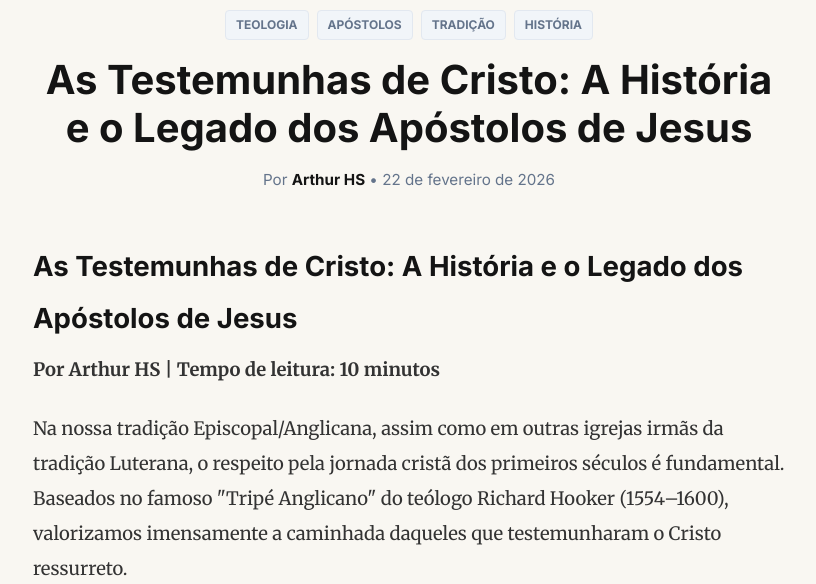
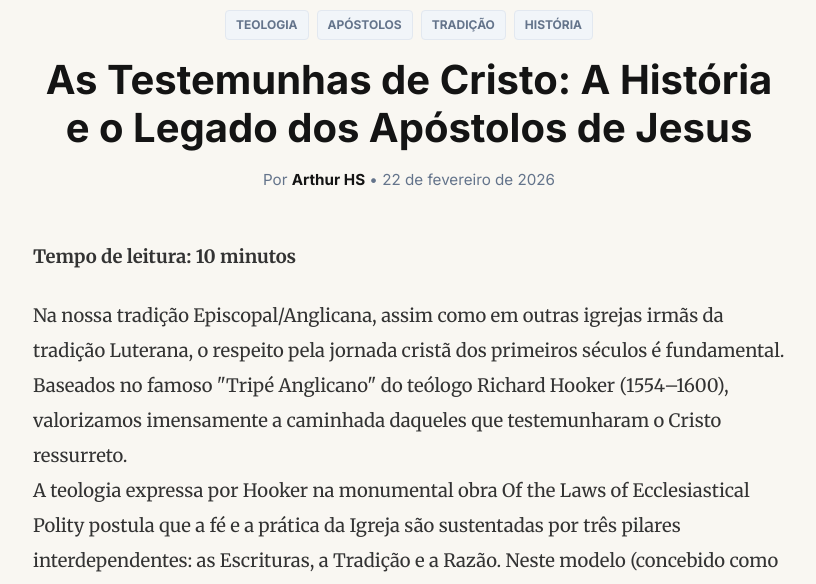
Before and after one commit to arthurha1204/ebd-portal, an Eleventy site: page src/artigos/2026-02-22-as-testemunhas-de-cristo-a-história-e-o-legado-dos-apóstolos-de-jesus.md in a window 1280 px wide. Shown: the part 659-1243 px from the top of the page, without its empty margins (231-1047 px from the left). Built offline with nearby package versions, Linux system fonts and the light colour scheme; Eleventy itself is replaced by a stand-in of ours; files that its build step writes are made by us from their sources.

Commit message:
Update Artigos “2026-02-22-as-testemunhas-de-cristo-a-história-e-o-legado-dos-apóstolos-de-jesus”

```diff
--- a/src/artigos/2026-02-22-as-testemunhas-de-cristo-a-história-e-o-legado-dos-apóstolos-de-jesus.md
+++ b/src/artigos/2026-02-22-as-testemunhas-de-cristo-a-história-e-o-legado-dos-apóstolos-de-jesus.md
@@ -12,9 +12,7 @@ description: Conheça os detalhes históricos sobre onde cada um deles pregou ap
   a ressurreição de Cristo e como a maioria entregou a própria vida através do
   martírio.
 ---
-# As Testemunhas de Cristo: A História e o Legado dos Apóstolos de Jesus
-
-**Por Arthur HS | Tempo de leitura: 10 minutos**
+**Tempo de leitura: 10 minutos**
 
 Na nossa tradição Episcopal/Anglicana, assim como em outras igrejas irmãs da tradição Luterana, o respeito pela jornada cristã dos primeiros séculos é fundamental. Baseados no famoso "Tripé Anglicano" do teólogo Richard Hooker (1554–1600), valorizamos imensamente a caminhada daqueles que testemunharam o Cristo ressurreto.\
 A teologia expressa por Hooker na monumental obra Of the Laws of Ecclesiastical Polity postula que a fé e a prática da Igreja são sustentadas por três pilares interdependentes: as Escrituras, a Tradição e a Razão. Neste modelo (concebido como uma via media entre os extremos do puritanismo e do catolicismo romano medieval), as Escrituras Sagradas ocupam o lugar de primazia absoluta, contendo todas as verdades inegociáveis e necessárias para a salvação. No entanto, a Tradição histórica da Igreja não é descartada; embora não afirme dogmas com a mesma autoridade inerrante das Escrituras, ela atua como uma bússola interpretativa indispensável que norteia, orienta e preserva a unidade comum da Igreja ao longo dos séculos. A Razão, iluminada pelo Espírito Santo, permite aplicar os textos sagrados e os testemunhos da Tradição às realidades do nosso tempo.\
@@ -197,9 +195,6 @@ Abaixo, exploramos a fundo a história, a arqueologia, a fundamentação bíblic
 
 # Conclusão
 
-
-
-
 Olhar para a história destes homens traz-nos um imenso conforto espiritual. O legado dos apóstolos não é feito de lendas distantes e gélidas guardadas em velhas enciclopédias. Pelo contrário, é a mais pura demonstração da graça de Deus em ação.
 
 A grande inspiração que tiramos da Tradição não é adorar esses mártires, mas constatar um fato maravilhoso: Deus escolheu pescadores rudes, ativistas políticos cheios de ódio, cobradores de impostos rejeitados e homens afogados em dúvidas. Através do encontro com o Cristo ressurreto, Ele transformou essas pessoas imperfeitas nos maiores pilares do amor e da fé que o mundo já viu.
```
